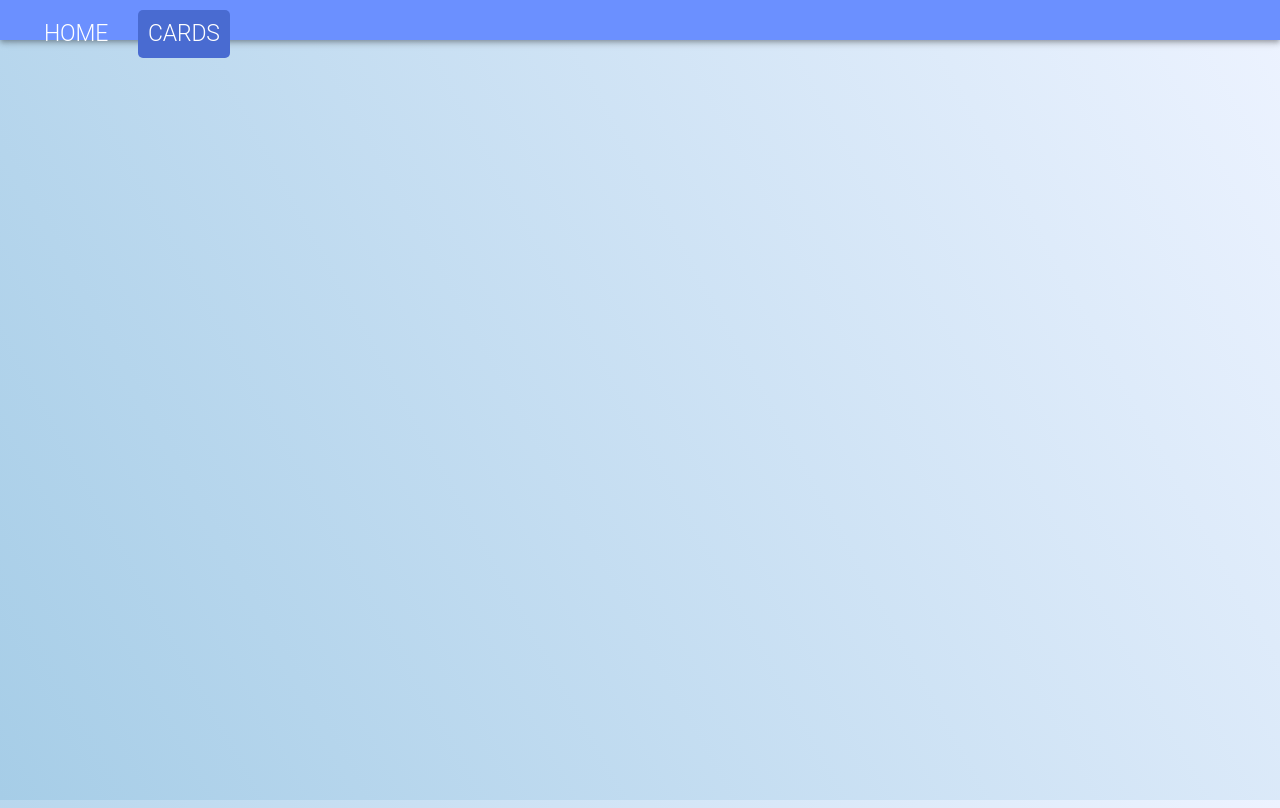
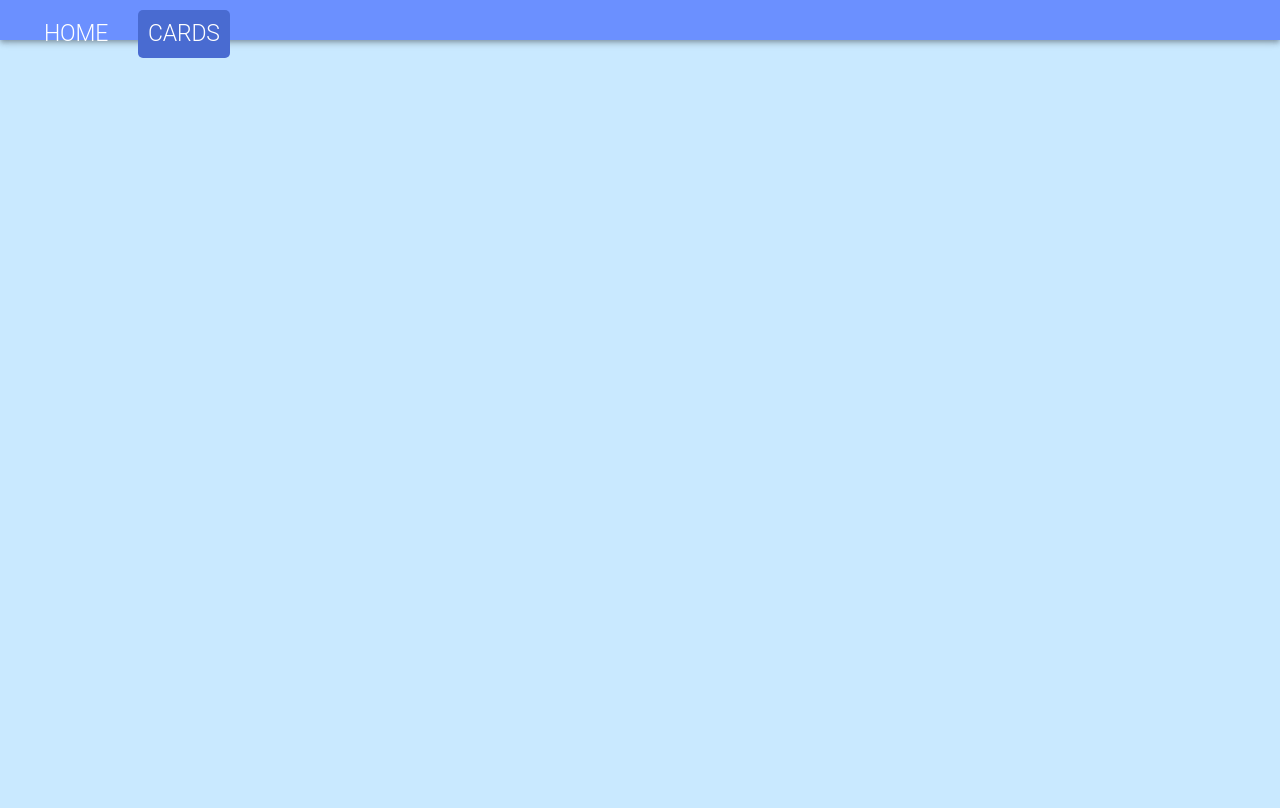
Before and after one commit to Rimpy99/todo-mui-react, a React (Create React App) app: page /cards in a window 1280 px wide. Built offline with nearby package versions, Linux system fonts and the light colour scheme.

Commit message:
Card styles added

```diff
--- a/package.json
+++ b/package.json
@@ -6,6 +6,7 @@
   "dependencies": {
     "@emotion/react": "^11.10.5",
     "@emotion/styled": "^11.10.5",
+    "@mui/icons-material": "^5.10.9",
     "@mui/lab": "^5.0.0-alpha.106",
     "@mui/material": "^5.10.11",
     "@reduxjs/toolkit": "^1.8.6",
--- a/src/components/Cards.tsx
+++ b/src/components/Cards.tsx
@@ -1,28 +1,36 @@
 import { useEffect } from 'react';
 
-import { Box, Paper } from '@mui/material';
-import Masonry from '@mui/lab/Masonry';
+import { Box, Grid } from '@mui/material';
+import DeleteIcon from '@mui/icons-material/Delete';
 import { styled } from '@mui/system';
 
 import { useAppSelector, useAppDispatch } from '../app/hooks';
 import { removeCard }  from '../features/cardsSlice';
-// import { useSelector } from 'react-redux';
-// import { RootState } from '../app/store';
+import { normalize } from 'path';
 
 const BoxCustomized = styled(Box)({
     minHeight: '95vh',
-    display: 'flex',
-    justifyContent: 'center',
     paddingTop: '50px',
 })
 
-const MasonryCustomized = styled(Masonry)({
-    width: '70%',
+const CardCustomized = styled('div')({
+    width: '400px',
+    height: '480px',
+    backgroundColor: 'white',
+    borderRadius: '10px',
+    padding: '15px',
+    wordBreak:'break-all',
 })
 
-const CardCustomized = styled(Paper)({
-    width: '250px',
-    backgroundColor: 'red',
+const CardHeader = styled('div')({
+    display: 'flex',
+    justifyContent: 'space-between',
+    alignItems: 'center',
+    height: '50px',
+})
+
+const CardDesc = styled('p')({
+    paddingTop: '20px',
 })
 
 const Card: React.FC = () => {
@@ -42,15 +50,30 @@ const Card: React.FC = () => {
 
     return(
         <BoxCustomized>
-            <MasonryCustomized columns={3} spacing={2}>
+            <Grid
+                container
+                direction="row"
+                justifyContent="center"
+                spacing={2}
+            >
                 {cards.map((e) => (
-                    <CardCustomized>
-                        <h1>{e.title}</h1>
-                        <h2>{e.desc}</h2>
-                        <button onClick={() => dispatch(removeCard(e.id))}>DELETE</button>
-                    </CardCustomized>
+                    <Grid item>
+                        <CardCustomized>
+                            <CardHeader>
+                                <h3>{e.title}</h3>
+                                <DeleteIcon
+                                    onClick={() => dispatch(removeCard(e.id))}
+                                    sx={{
+                                        cursor: 'pointer',
+                                        color: '#12074a',
+                                    }}
+                                />
+                            </CardHeader>
+                            <CardDesc>{e.desc}</CardDesc>
+                        </CardCustomized>
+                    </Grid>
                 ))}
-            </MasonryCustomized>
+            </Grid>
         </BoxCustomized>
     )
 }
--- a/src/components/CreateCard.tsx
+++ b/src/components/CreateCard.tsx
@@ -110,7 +110,7 @@ const CreateCard: React.FC = () => {
                     value={cardTitle}
                     required
                     inputProps={{
-                        maxlength: 48,
+                        maxlength: 20,
                     }}
                     onChange={(e) => setCardTitle(e.target.value)}
                     error={cardTitleError}
@@ -118,6 +118,9 @@ const CreateCard: React.FC = () => {
                 <TextFieldCustomized
                     label="Add description"
                     value={cardDesc}
+                    inputProps={{
+                        maxlength: 550,
+                    }}
                     multiline
                     rows={4}
                     onChange={(e) => setCardDesc(e.target.value)}
--- a/src/features/cardsSlice.ts
+++ b/src/features/cardsSlice.ts
@@ -18,10 +18,14 @@ const cardsSlice = createSlice({
         },
         removeCard: (state, action: PayloadAction<number>) => {
             // console.log(action.payload)
-            // state = state.filter(card => card.id !== action.payload);
+            // const newState = state.filter(card => card.id !== action.payload);
+            // console.log(newState)
+            // state = newState;
+            // console.log(state)
             // console.log(state)
 
             const index = state.findIndex((todo) => todo.id === action.payload);
+            console.log(index)
             state.splice(index, 1);
         }
     }
--- a/src/index.css
+++ b/src/index.css
@@ -8,7 +8,7 @@
 }
 
 body{
-  background: rgb(201,233,255);
-  background: linear-gradient(61deg, rgb(166, 205, 231) 0%, rgba(237,243,255,1) 100%);
+  background-color: rgb(201,233,255);
+  /* background: linear-gradient(61deg, rgb(166, 205, 231) 0%, rgba(237,243,255,1) 100%); */
   height: 100%;
 }
```
Also changed, not shown: 1 other file (tests, documents, lock files or other folders).
